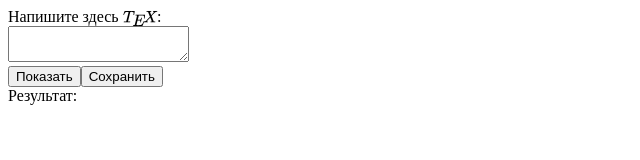
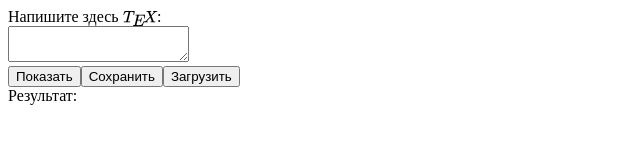
Before and after one commit to tex-writer-cppisok/tex-writer-cppisok.github.io, a plain HTML site: page index.html in a window 1280 px wide. Shown: the whole page, without its empty margins (0-640 px from the left). Drawn offline with nearby package versions, Linux system fonts and the light colour scheme.

Commit message:
Update index.html

```diff
--- a/index.html
+++ b/index.html
@@ -4,7 +4,7 @@
     <meta charset="UTF-8">
     <title>TeX Watcher</title>
     <script>
-document.onload = function(){
+function load(){
     document.getElementById('result').value = document.cookie.substring(5);
 }
     </script>
@@ -12,7 +12,7 @@ document.onload = function(){
 <body>
     Напишите здесь \(\TeX\):<br>
     <textarea id="txt"></textarea><br>
-    <button onclick="create()">Показать</button><button onclick="save()">Сохранить</button><br>
+    <button onclick="create()">Показать</button><button onclick="save()">Сохранить</button><button onclick="load()">Загрузить</button><br>
     Результат:<br><br>
     <div id="result"></div>
     <script src="https://cdn.jsdelivr.net/npm/mathjax@3/es5/tex-svg.js"></script>
```
